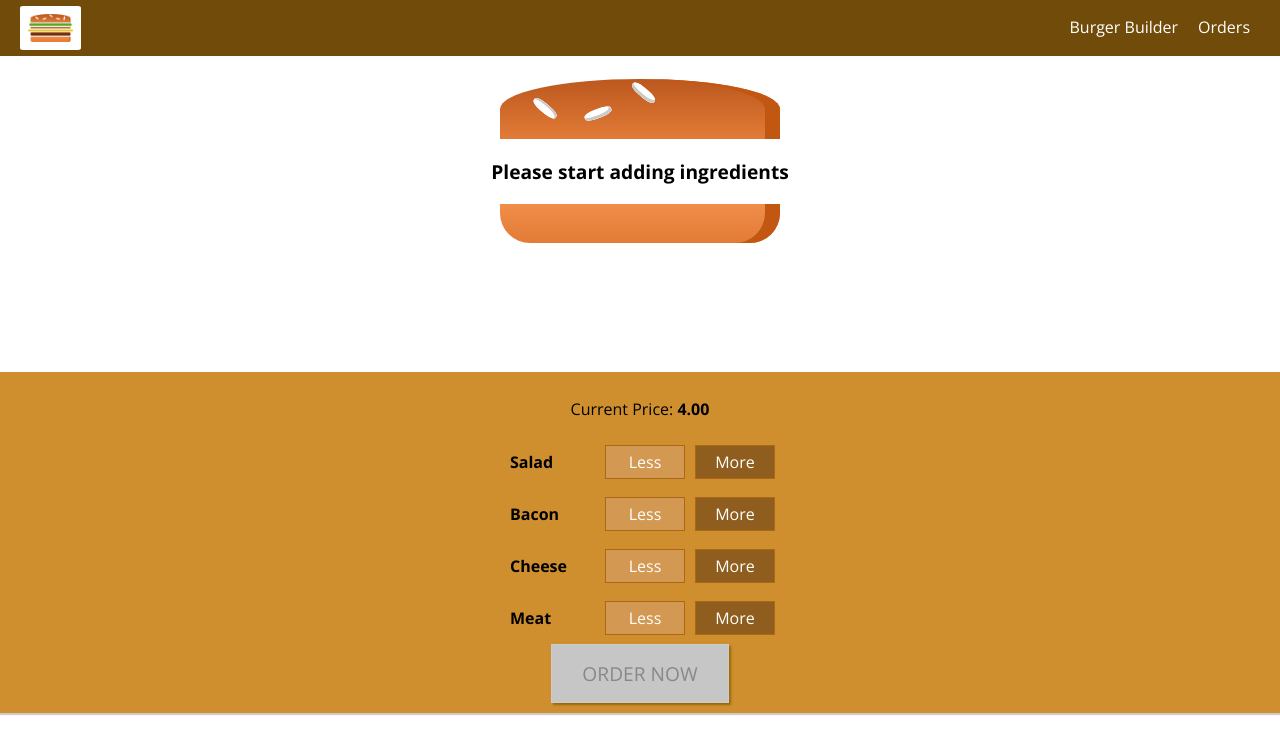
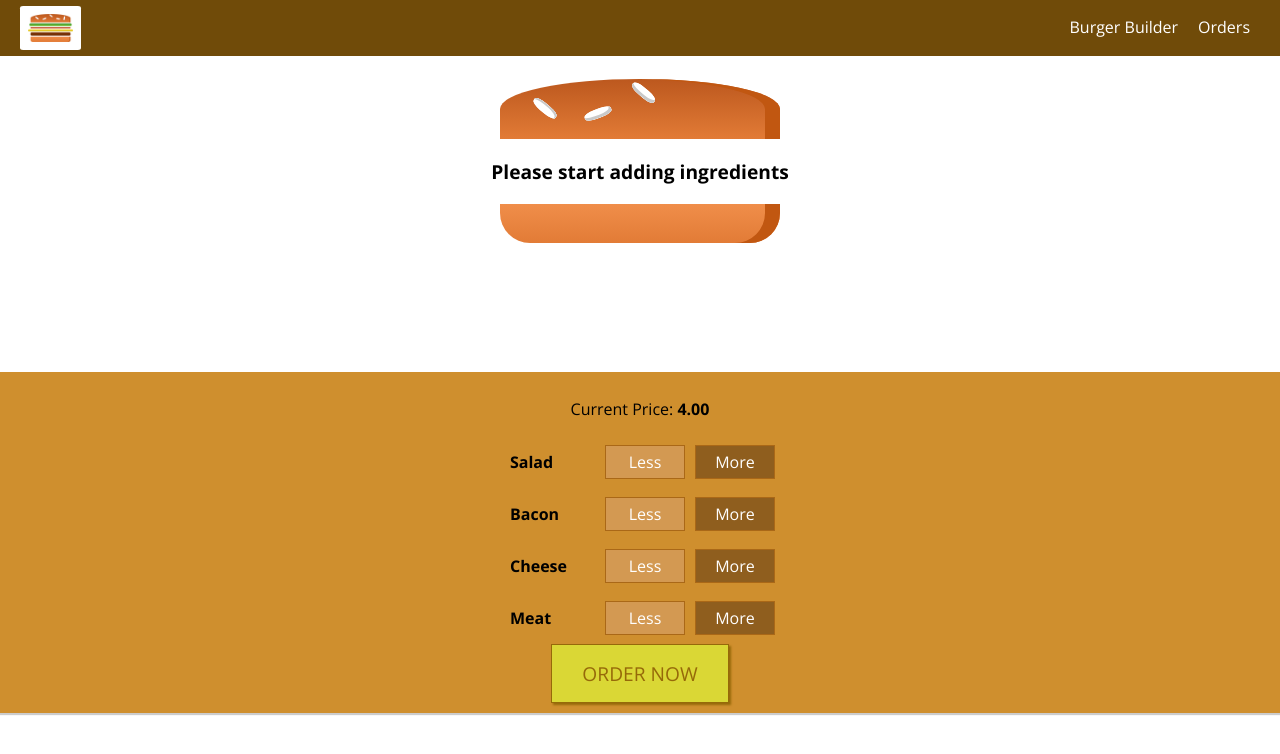
Before and after one commit to David-mwendwa/Burger-Builder, a React app: page / in a window 1280 px wide. Shown: the top 754 px of the page. Built offline with nearby package versions, Linux system fonts and the light colour scheme.

Commit message:
feat: redux and UI state

```diff
--- a/src/containers/BurgeBuilder/BurgerBuilder.js
+++ b/src/containers/BurgeBuilder/BurgerBuilder.js
@@ -14,7 +14,6 @@ import Auxiliary from '../../hoc/Auxiliary/Auxiliary';
 
 class BurgerBuilder extends React.Component {
   state = {
-    purchasable: false,
     purshasing: false,
     loading: false,
     error: false,
@@ -31,13 +30,12 @@ class BurgerBuilder extends React.Component {
     //   .catch((error) => this.setState({ error: true }));
   }
 
-  updatePurshaseState = () => {
-    const ingredients = { ...this.props.ings };
+  updatePurshaseState(ingredients) {
     const sum = Object.keys(ingredients)
       .map((igKey) => ingredients[igKey])
       .reduce((sum, el) => sum + el, 0);
 
-    this.setState({ purchasable: sum >= 0 });
+    return sum >= 0;
   };
 
   purshaseHandler = () => {
@@ -84,7 +82,7 @@ class BurgerBuilder extends React.Component {
             ingredientAdded={this.props.onIngredientAdded}
             ingredientDeducted={this.props.onIngredientRemoved}
             disabled={disabledInfo}
-            purchasable={this.state.purchasable}
+            purchasable={this.updatePurshaseState(this.props.ings)}
             ordered={this.purshaseHandler}
             price={this.props.price}
           />
@@ -119,7 +117,7 @@ class BurgerBuilder extends React.Component {
 const mapStateToProps = (state) => {
   return {
     ings: state.ingredients,
-    price: state.totalPrice
+    price: state.totalPrice,
   };
 };
 
```
